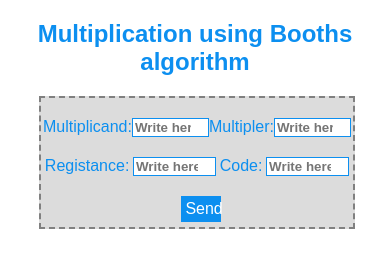
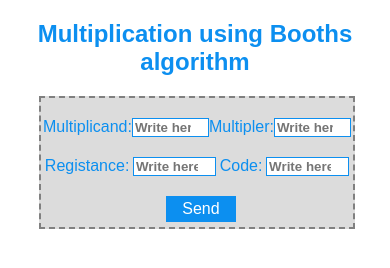
Before and after one commit to Krishnendu-Mitra/subHtml-codes, a plain HTML site: page Booths algo/index.html in a window 390 px wide. Drawn offline with Linux system fonts and the light colour scheme.

Commit message:
New Update

```diff
--- a/Booths algo/origin.css
+++ b/Booths algo/origin.css
@@ -1,51 +1,106 @@
 /*atteched with index.html file*/
 body{
+
     padding: 0%;
+
     margin: 0%;
+
     overflow: hidden;
+
     scroll-behavior: smooth;
+
     background-color: #fff;
+
 }
+
 section{
+
     text-align: center;
+
     color: #0c8ff0;
+
     font-family: Arial, Helvetica, sans-serif;
+
 }
+
 .workshope,.product{
+
     width: 80%;
+
     height: auto;
+
     margin: 2px 10%;
+
     background-color: gainsboro;
+
     border: 2px solid grey;
+
     border-style: dashed;
+
 }
+
 .product{
+
     background-color: aquamarine;
+
     border: 2px solid #0c8ff0;
+
     border-style: dashed;
+
 }
+
 .flt{
+
     display: flex;
+
     flex-direction: row;
+
     justify-content: space-around;
+
     margin: 20px 2px;
+
 }
+
 input{
+
     width: 25%;
+
     border: 1px solid #0c8ff0;
+
     outline: none;
+
     color: aqua;
+
     font-weight: bold;
+
 }
+
 .btn{
+
     width: 10%;
+
     height: auto;
+
     padding: 4px 4px;
+
     color: #fff;
+
     background-color: #0c8ff0;
+
     margin: 5px 45%;
+
     cursor: pointer;
+
 }
+
 #ans{
+
     display: none;
+
 }
+
+@media screen and (max-width:900px){
+
+	#ans .flt{flex-direction: column;}.btn{width: 20%;margin: 5px 40%;}
+
+}
```
